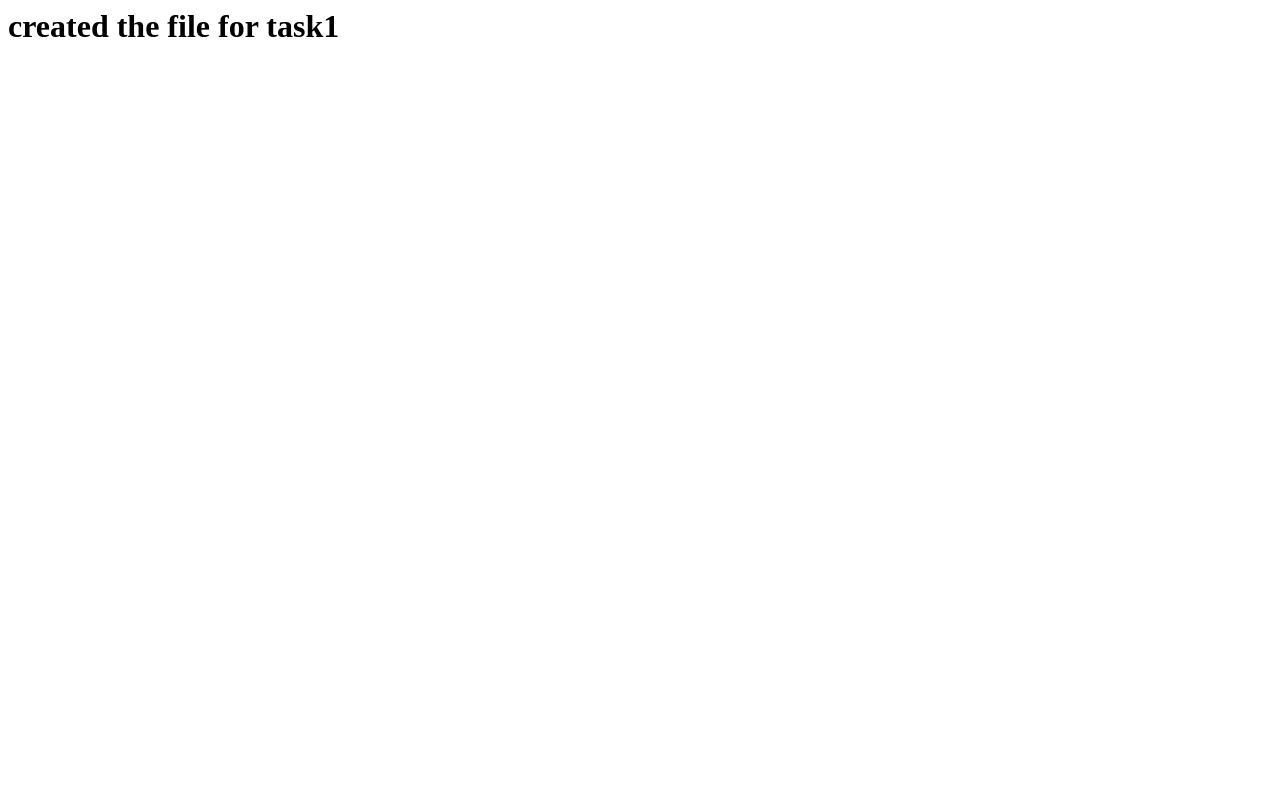
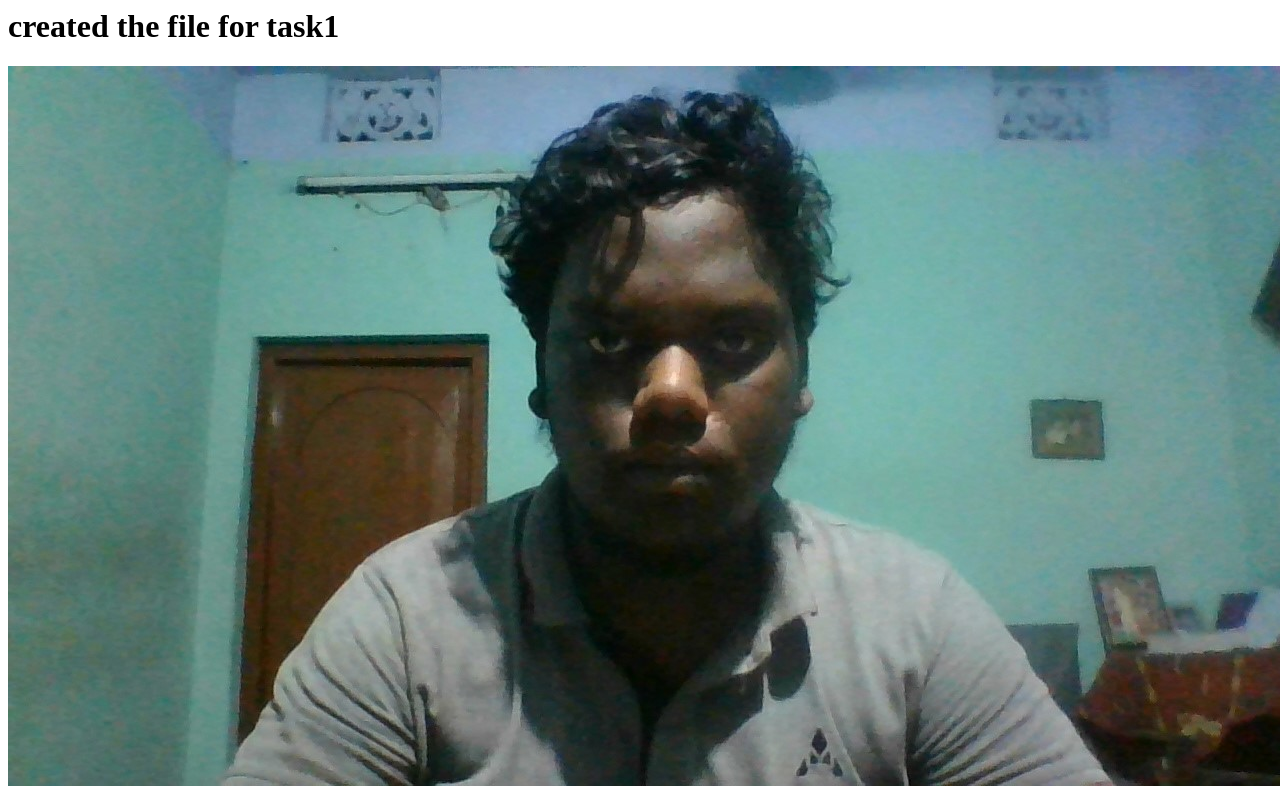
Before and after one commit to Pheonix-reaper/Task1_cloud, a plain HTML site: page index.html in a window 1280 px wide. Drawn offline with Linux system fonts and the light colour scheme.

Commit message:
Update index.html

```diff
--- a/index.html
+++ b/index.html
@@ -2,7 +2,7 @@
 <body>
 
 	<h1>created the file for task1</h1>
-	<img src="WIN_20200518_21_14_17_Pro.jpg>
+	<img src="WIN_20200518_21_14_17_Pro.jpg">
 
 </body>
 </html>
```
